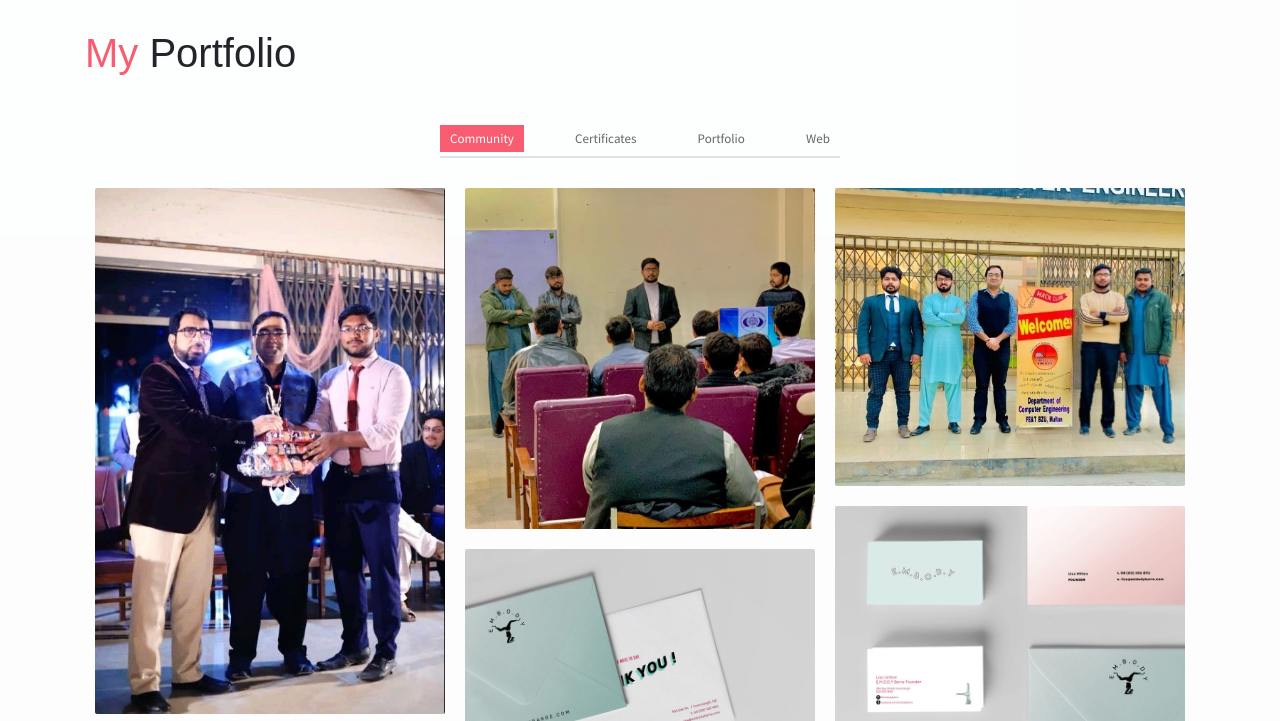
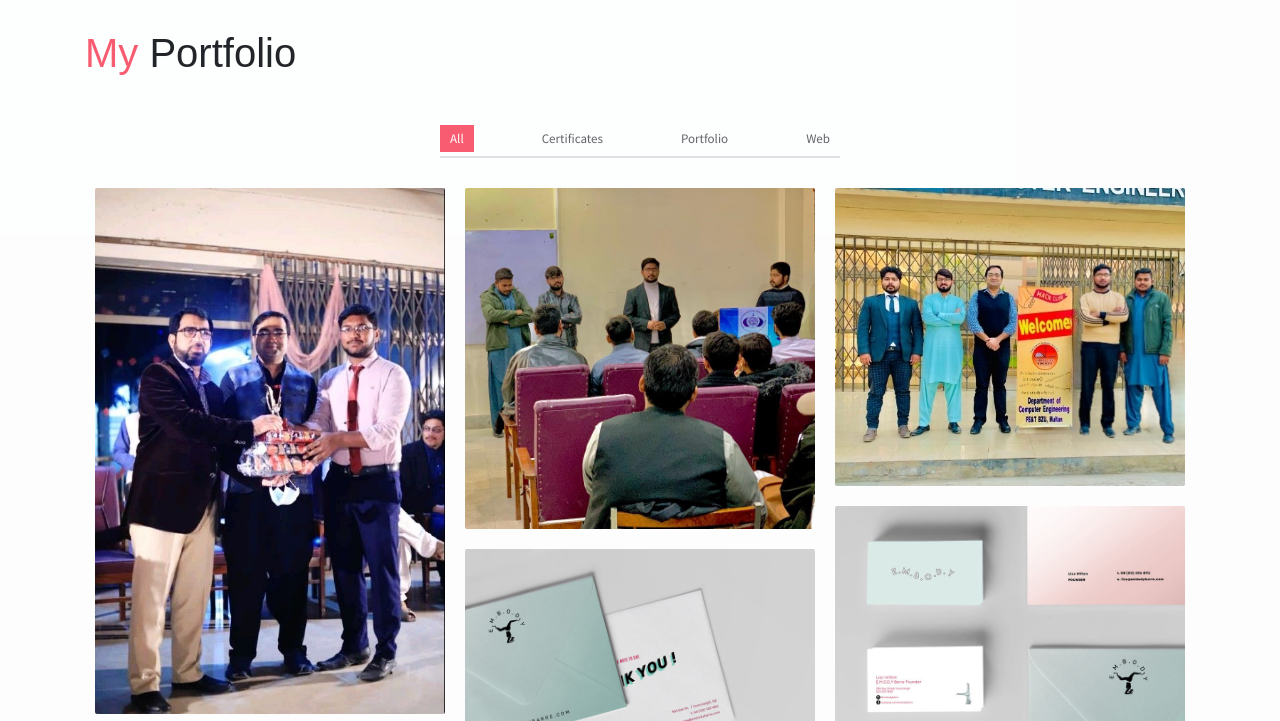
Before and after one commit to Muhammad-Ahsan-Rasheed/Muhammad-Ahsan-Rasheed.github.io, a website: page index.html in a window 1280 px wide. Shown: the part 5100-5821 px from the top of the page. Drawn offline with Linux system fonts and the light colour scheme; some packages are replaced by stand-ins of ours.

Commit message:
community -> all

```diff
--- a/index.html
+++ b/index.html
@@ -430,7 +430,7 @@
             <div class="portfolio">
                 <div class="filters">
                     <a href="#" data-filter=".new" class="active">
-                        Community
+                        All
                     </a>
                     <a href="#" data-filter=".advertising">
                         Certificates
```
